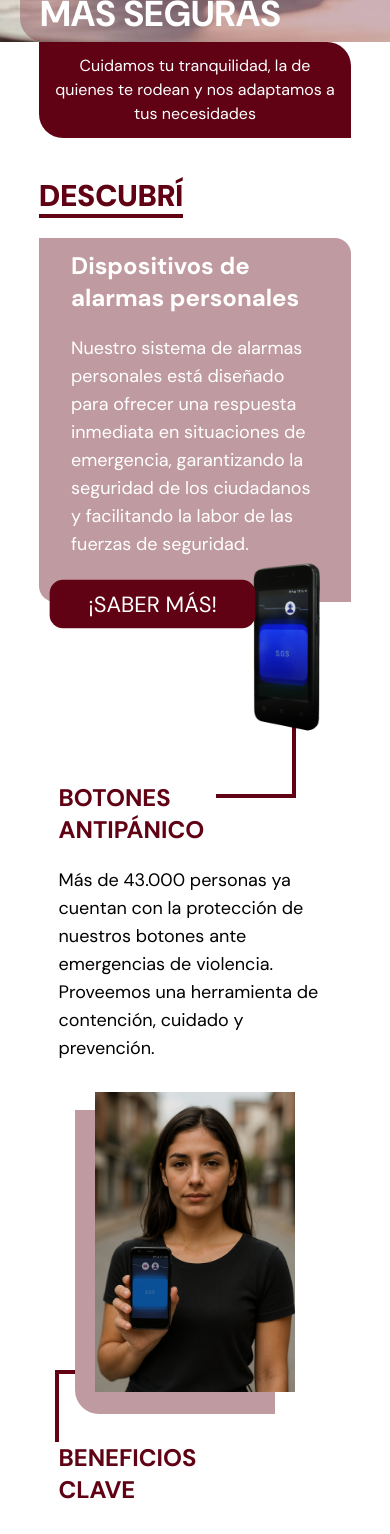
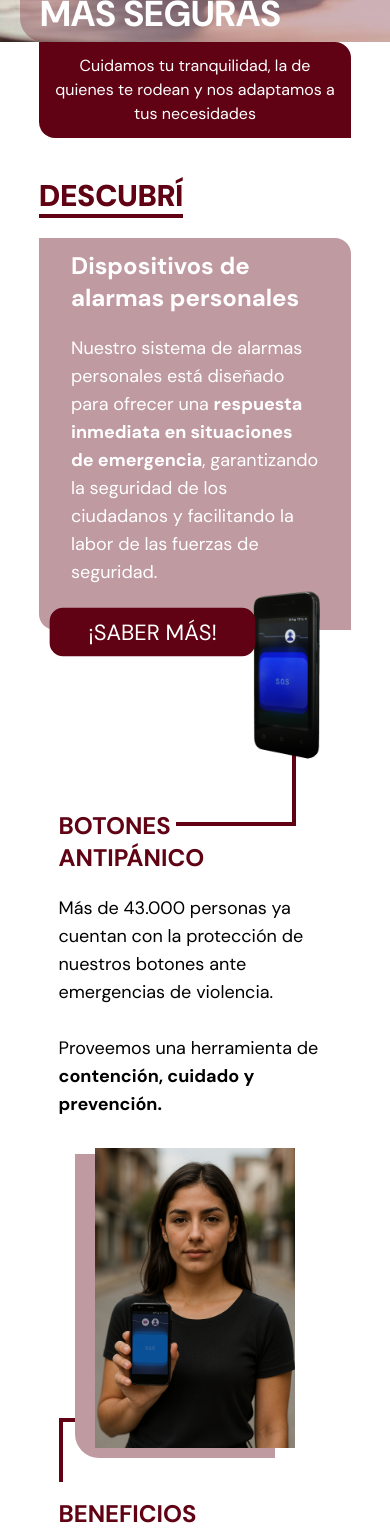
Before and after one commit to ValentinGarro/coradir-seguridad, a Next.js app: page / in a window 390 px wide. Shown: the part 380-1914 px from the top of the page. Built offline with nearby package versions, Linux system fonts and the light colour scheme.

Commit message:
agregando estilos desktop a home (sin terminar)

```diff
--- a/src/app/componentes/header.tsx/components/hrCustom.tsx
+++ b/src/app/componentes/header.tsx/components/hrCustom.tsx
@@ -1,7 +1,7 @@
 export default function HrCustom() {
     return (
         <div className="pointer-events-none w-full h-[2px] ">
-            <div className="w-full h-full bg-gradient-to-r from-transparent via-red to-transparent"></div>
+            <div className="w-full h-full bg-gradient-to-r from-red via-red to-transparent"></div>
         </div>
     );
 }
--- a/src/app/componentes/header.tsx/components/menuMobile.tsx
+++ b/src/app/componentes/header.tsx/components/menuMobile.tsx
@@ -9,7 +9,7 @@ export const socialMedia = [
     { href: "#", img:"/icons/instagram.png", ariaLabel:"Logo de Instagram", alt:"Logo de Instagram" },
 ];
 export const ourSites = [
-    { href: "#", label:"Coradir S.A", ariaLabel:"Coradir S.A"  },
+    { href: "#", label:"CORADIR S.A", ariaLabel:"CORADIR S.A"  },
     { href: "#", label:"Energía renovable", ariaLabel:"Energía renovable"  },
     { href: "#", label:"Movilidad Eléctrica", ariaLabel:"Movilidad Eléctrica"  },
     { href: "#", label:"CORADIR Homes", ariaLabel:"CORADIR Homes"  },
@@ -52,7 +52,7 @@ export default function MenuMobile({openMenu}: {openMenu: boolean}) {
                 <div className={`overflow-hidden transition-all duration-300 ${ourSitesMenu ? 'max-h-96 opacity-100' : 'max-h-0 opacity-0'}`}>
                     {
                         ourSites.map((site, index) => (
-                            <Link href={site.href} key={`site-${index}`} className="p-2 text-xl text-black  text-left flex items-center justify-between cursor-pointer underline w-56" aria-label={site.ariaLabel}>{site.label}</Link>
+                            <Link href={site.href} key={`site-${index}`} className="p-2 text-xl text-black  text-left flex items-center justify-between cursor-pointer w-56" aria-label={site.ariaLabel}>{site.label}</Link>
                         ))
                     }
                 </div>
@@ -68,7 +68,7 @@ export default function MenuMobile({openMenu}: {openMenu: boolean}) {
                 <div className={`overflow-hidden transition-all duration-300 ${productMenu ? 'max-h-96 opacity-100' : 'max-h-0 opacity-0'}`}>
                     {
                         products.map((product, index) => (
-                            <Link href={product.href} key={`product-${index}`} className="p-2 text-xl text-black  text-left flex items-center justify-between cursor-pointer underline w-56" aria-label={product.ariaLabel}>{product.label}</Link>
+                            <Link href={product.href} key={`product-${index}`} className="p-2 text-xl text-black  text-left flex items-center justify-between cursor-pointer w-56" aria-label={product.ariaLabel}>{product.label}</Link>
                         ))
                     }
                 </div>
--- a/src/app/componentes/home/components/antipanicButtonSection.tsx
+++ b/src/app/componentes/home/components/antipanicButtonSection.tsx
@@ -4,53 +4,43 @@ import { useRef } from "react";
 import { motion, useInView } from "framer-motion";
 export default function AntipanicButtonSection() {
     const lineRef = useRef(null);
-    const imageRef = useRef(null);
-    const isInView = useInView(lineRef, { amount: 0.5, once: false });
-    const isImageInView = useInView(imageRef, { amount: 0.5, once: false });
+
+    const isInView = useInView(lineRef, { amount: 0.5, once: false});
+
     return (
-        <section className="flex flex-col justify-start items-start bg-white w-[70%] mx-auto pb-10 gap-5">
-            <div className="z-10 relative w-full ">
-                <h2 className="text-2xl font-bold text-red text-left ">BOTONES<br/> ANTIPÁNICO</h2>
+        <section className="flex flex-col justify-start items-start xl:flex-row-reverse bg-white w-[70%] xl:w-[90%] xl:px-20 container mx-auto pb-10 gap-5">
+            <div className="z-10 relative w-full flex flex-col items-start gap-5 xl:w-[70%]">
+                <h2 className="text-2xl font-bold text-red text-left xl:text-5xl">BOTONES<br/> ANTIPÁNICO</h2>
                 <motion.div
                   ref={lineRef}
-                  className="block border-r-4 border-b-4 border-red  absolute -top-20 right-9"
+                  className="block border-r-4 border-b-4 xl:border-b-8 xl:border-r-8 border-red  absolute -top-20 xl:-top-25 right-9 xl:right-1/6   max-w-30 max-h-[6em] xl:max-h-[8em] xl:max-w-[20em]"
                   initial={{ width: 0, height: 0 }}
-                  animate={isInView ? { width: "80px", height: "96px" } : { width: 0, height: 0 }}
+                  animate={isInView ? { width: "20em", height: "8em" } : { width: 0, height: 0 }}
                   transition={{
-                    duration: 0.8,
                     ease: "easeOut",
-                    width: { delay: isInView ? 0.7 : 0 },
+                    width: { duration: isInView ? 1.5 : 0.5  , delay: isInView ? 1 : 0    },
+                    height: { duration: 1, delay: isInView ? 0 : 1 },
+
                   }}
                 />
+                <p className="text-lg text-left text-black xl:text-3xl">
+                    Más de 43.000 personas ya cuentan con la protección de
+                    nuestros botones ante emergencias de violencia.<br/><br/>
+                    Proveemos una herramienta de <b>contención, cuidado y prevención.</b>
+                </p>
             </div>
-            <p className="text-lg text-left text-black">
-                Más de 43.000 personas ya cuentan con la protección de
-                nuestros botones ante emergencias de violencia.
-                Proveemos una herramienta de contención, cuidado y prevención.
-            </p>
             <div
-                ref={imageRef}
-                className="relative w-fit mx-auto"
+                className="relative w-fit xl:w-[50%] mx-auto"
             >
                 <Image
                     src="/img/mendozav.png"
                     alt="Imagen del boton de seguridad"
                     width={1000}
                     height={1000}
-                    className="relative w-50 h-80 object-contain z-20"
+                    className="relative w-50 h-80 object-contain xl:object-contain xl:object-top z-20 xl:w-full xl:h-[30em]"
                 />
-                <span className="z-10 block  rounded-bl-3xl bg-red-light w-50 h-76  absolute -bottom-3 -left-5"></span>
-                <motion.div
-                    className="block border-l-4 border-t-4 border-red absolute top-[90%] "
-                    initial={{ width:0, height:0  ,left:"-24px" }}
-                    animate={isImageInView ? { width:"24px", height:"72px", left:"-40px" } : { }}
-                    transition={{
-                        duration: 0.8,
-                        width:  isImageInView ? { delay: 0   } : { },
-                        left:     isImageInView ? { delay: 0.3 } : { },
-                        height:   isImageInView ? { delay: 0.5 } : { }
-                      }}
-                />
+                <span  className="z-10 block  rounded-bl-3xl bg-red-light w-50 h-76 xl:h-full xl:w-[60%] xl:-bottom-8 absolute bottom-0 xl:left-10 -left-5"></span>
+
             </div>
 
         </section>
--- a/src/app/componentes/home/components/benefitsSection.tsx
+++ b/src/app/componentes/home/components/benefitsSection.tsx
@@ -6,6 +6,8 @@ import { useRef } from "react"
 import { useInView } from "framer-motion"
 
 export default function BenefitsSection() {
+    const lineRef = useRef(null);
+    const isImageInView = useInView(lineRef, { amount: 0.5, once: false });
     const benefits:BenefitsCardProps[] = [
         {
             icon: "/icons/i-05.png",
@@ -35,11 +37,36 @@ export default function BenefitsSection() {
     const linkRef = useRef(null);
     const isInView = useInView(linkRef, { amount: 0.5, once: false });
     return (
-        <section className="flex flex-col items-start justify-start w-[70%] mx-auto gap-5 pb-10">
-            <div className="z-10 relative w-full ">
-                <h2 className="text-2xl font-bold text-red text-left ">BENEFICIOS<br/> CLAVE</h2>
+        <section className="relative flex flex-col items-start justify-start w-[70%] xl:w-full xl:max-w-[1800px] mx-auto gap-5 pb-10">
+            {/* Desaparece en desktop */}
+            <motion.div
+                className="border-l-4 border-t-4 border-red absolute xl:relative -top-20 max-w-[2em] max-h-[4em] xl:hidden"
+                initial={{ width:0, height:0 }}
+                animate={isImageInView ? { width:"8em", height:"16em", left:"0" } : { }}
+                transition={{
+                    ease: "easeOut",
+                    height: { duration: 1 , delay: isImageInView ? 1 : 0  },
+                    width: { duration:  1, delay:isImageInView ? 0 : 1 },
+                    left: { duration:  1, delay:isImageInView ? 0 : 1 },
+                    }}
+
+            />
+            {/* Aparece en desktop */}
+            <motion.div
+                className="border-l-8 border-b-8 border-red absolute -top-2  left-[20em] hidden xl:block"
+                initial={{ width:0, height:0 }}
+                animate={isImageInView ? { width:"14em", height:"8em" } : { }}
+                transition={{
+                    ease: "easeOut",
+                    width: { duration: 1 , delay: isImageInView ? 1 : 0  },
+                    height: { duration:  1, delay:isImageInView ? 0 : 1 },
+                    }}
+
+            />
+            <div className=" w-full xl:pl-[35em]" ref={lineRef}>
+                <h2 className="text-2xl font-bold text-red text-left xl:text-5xl xl:mt-20  ">BENEFICIOS<br/> CLAVE</h2>
             </div>
-            <section className="grid grid-cols-1 gap-5">
+            <section className="grid grid-cols-1 gap-5 w-full xl:mx-auto xl:grid-cols-4 xl:py-20">
                 {benefits.map((benefit, index) => (
                     <BenefitsCard key={index} {...benefit} hr={ index !== benefits.length-1 }/>
                 ))}
@@ -49,7 +76,7 @@ export default function BenefitsSection() {
                 initial={{ scale: 1 }}
                 animate={isInView ? { scale: 1.1   } : { scale: 1  }}
                 transition={{ type: "spring", stiffness: 200, damping: 20 }}
-                className="w-full"
+                className="w-full xl:hidden"
             >
                 <button className="flex items-center justify-center gap-2 text-red font-bold w-full py-1  border-1 border-red-light rounded-3xl my-10">
                     FOLLETO
--- a/src/app/componentes/home/components/discoveredSection.tsx
+++ b/src/app/componentes/home/components/discoveredSection.tsx
@@ -10,31 +10,31 @@ export default function DiscoveredSection() {
     const isInView = useInView(linkRef, { amount: 0.5, once: false });
     const isTitleInView = useInView(titleRef, { amount: 0.5, once: false });
     return (
-        <section className="flex flex-col justify-start items-start bg-white w-[80%] mx-auto py-10 gap-5">
+        <section className="flex flex-col justify-start items-start container bg-white w-[80%] xl:pt-20 mx-auto py-10 gap-5 overflow-hidden">
             <div className="">
-                <h2 className="text-3xl font-black text-red text-left  ">DESCUBRÍ</h2>
+                <h2 className="text-3xl font-black text-red text-left xl:text-5xl ">DESCUBRÍ</h2>
                 <motion.div
                     ref={titleRef}
                     initial={{ width: 0 }}
-                    animate={isTitleInView ? { width: ["80%", "20%", "100%"], } : { width: 0 }}
-                    transition={{ duration: 1, ease: "easeOut" }}
-                    className="h-1 bg-red"
+                    animate={isTitleInView ? { width: ["0","80%", "20%", "100%"], } : { width: 0 }}
+                    transition={{ duration: 1, ease: "easeOut", delay: 0.8 }}
+                    className="h-1 bg-red xl:h-2"
                 />
             </div>
-            <div className="py-3 px-8 bg-red-light text-white rounded-tr-2xl rounded-bl-2xl">
-                <h3 className="text-2xl font-bold mb-5">Dispositivos de alarmas personales</h3>
-                <p className="text-lg mb-8"> Nuestro sistema de alarmas personales está diseñado para ofrecer una respuesta
-                    inmediata en situaciones de emergencia, garantizando la seguridad de los ciudadanos
+            <div className="py-3 px-8 xl:px-16 xl:py-10 bg-red-light text-white rounded-tr-2xl rounded-bl-2xl">
+                <h3 className="text-2xl xl:text-4xl  font-bold mb-5">Dispositivos de <br className="hidden xl:block"/>alarmas personales</h3>
+                <p className="text-lg mb-8 xl:w-[58%] xl:text-xl"> Nuestro sistema de alarmas personales está diseñado para ofrecer una <b>respuesta
+                    inmediata en situaciones de emergencia</b>, garantizando la seguridad de los ciudadanos
                     y facilitando la labor de las fuerzas de seguridad.
                 </p>
             </div>
-            <div className="relative z-20 flex justify-end items-end w-full -mt-20 ">
+            <div className="relative z-20 flex justify-end items-end w-full -mt-20 xl:-mt-[28%] xl:ml-40 xl:overflow-hidden xl:w-[90%]">
                 <motion.div
                     ref={linkRef}
                     initial={{ scale: 1 }}
                     animate={isInView ? { scale: 1.1   } : { scale: 1  }}
                     transition={{ type: "spring", stiffness: 200, damping: 20 }}
-                className="z-10 absolute text-center top-10 left-5 py-2 bg-red text-white rounded-xl w-[60%] text-xl cursor-pointer"
+                    className="z-10 absolute text-center top-10 left-5 xl:left-5 xl:top-78  py-2 bg-red text-white rounded-xl w-[60%] xl:w-[25%] text-xl cursor-pointer xl:font-bold"
                 >
                     <Link href="/contacto">¡SABER MÁS!</Link>
                 </motion.div>
@@ -43,7 +43,7 @@ export default function DiscoveredSection() {
                     alt="Imagen del boton de seguridad"
                     width={1000}
                     height={1000}
-                className="w-50 h-50 object-cover object-[10%_50%] "
+                    className="w-50 h-50 object-cover object-[10%_50%] xl:object-cover xl:w-[40em] xl:h-[40em]"
                 />
             </div>
 
--- a/src/app/componentes/home/components/heroSection.tsx
+++ b/src/app/componentes/home/components/heroSection.tsx
@@ -8,12 +8,11 @@ export default function HeroSection() {
         window.scrollTo(0, 0);
       }, []);
     const bannerRef = useRef(null);
-    const paragraphRef = useRef(null);
     const isInView = useInView(bannerRef, { amount: 0.5, once: false });
     return (
         <section className="flex flex-col justify-start items-center bg-white">
             < div
-                className="w-full h-[50vh] flex items-end justify-center overflow-hidden"
+                className="w-full h-[50vh] xl:h-[100vh] flex items-end xl:items-center max-w-[1800px] justify-center overflow-hidden"
                 style={{
                     backgroundImage: "url('/img/hero.jpg')",
                     backgroundSize: "cover",
@@ -23,23 +22,15 @@ export default function HeroSection() {
             >
                 <motion.h1
                 ref={bannerRef}
-                    className="bg-red/30 rounded-bl-3xl border-red/30 border-bl-2 text-4xl font-bold ml-5 pl-5 py-2 pr-auto w-full text-left text-white"
+                    className="bg-red/30 rounded-bl-3xl border-red/30 border-bl-2 text-4xl xl:text-6xl xl:py-5 font-bold ml-5 pl-5 xl:ml-20 xl:pl-20 py-2 pr-auto w-full text-left text-white"
                     initial={{ opacity: 0, x: "50%" }}
                     animate={isInView ? { opacity: 1, x: "0%" } : { opacity: 0, x: "50%" }}
                     transition={{ duration: 0.8, ease: "easeOut" }}
-                >PROTECCIÓN <br /> INTEGRAL PARA <br /> COMUNIDADES <br /> MÁS SEGURAS</motion.h1>
+                >PROTECCIÓN <br className="xl:hidden"/> INTEGRAL<br className="hidden xl:block"/> PARA <br className="xl:hidden"/> COMUNIDADES <br /> MÁS SEGURAS</motion.h1>
             </div>
-           <motion.p
-                ref={paragraphRef}
-                initial={{ borderBottomLeftRadius: "0", borderTopRightRadius: "0"}}
-                animate={isInView ? {  borderBottomLeftRadius: "24px", borderTopRightRadius: "24px" } : {  borderBottomLeftRadius: "0", borderTopRightRadius: "0" }}
-                transition={{
-                    duration: 0.8,
-                    ease: "easeOut",
-                }}
-                className=" p-3 bg-red text-white text-center w-[80%]">
+           <p className=" p-3 terxt-lg bg-red text-white text-center rounded-tr-2xl container rounded-bl-2xl w-[80%] xl:w-[40%] xl:!-mt-70 xl:!mb-35 xl:text-xl">
            Cuidamos tu tranquilidad, la de quienes te rodean y nos adaptamos a tus necesidades
-           </motion.p>
+           </p>
         </section>
     )
 }
--- a/src/app/globals.css
+++ b/src/app/globals.css
@@ -15,7 +15,7 @@
 }
 
 .container{
-    max-width: 1380px;
+    max-width: 1400px;
     margin: 0 auto;
 }
 
```
Also changed, not shown: src/app/componentes/footer/footer.tsx (+21 -11 lines), src/app/componentes/header.tsx/components/menuDesktop.tsx (added, +46 -0 lines), src/app/componentes/header.tsx/header.tsx (+16 -8 lines), src/app/componentes/home/components/benefitsCard.tsx (+6 -4 lines), src/app/componentes/home/components/safeSection.tsx (+16 -6 lines). Lines whose indentation alone changed are shown as unchanged.
